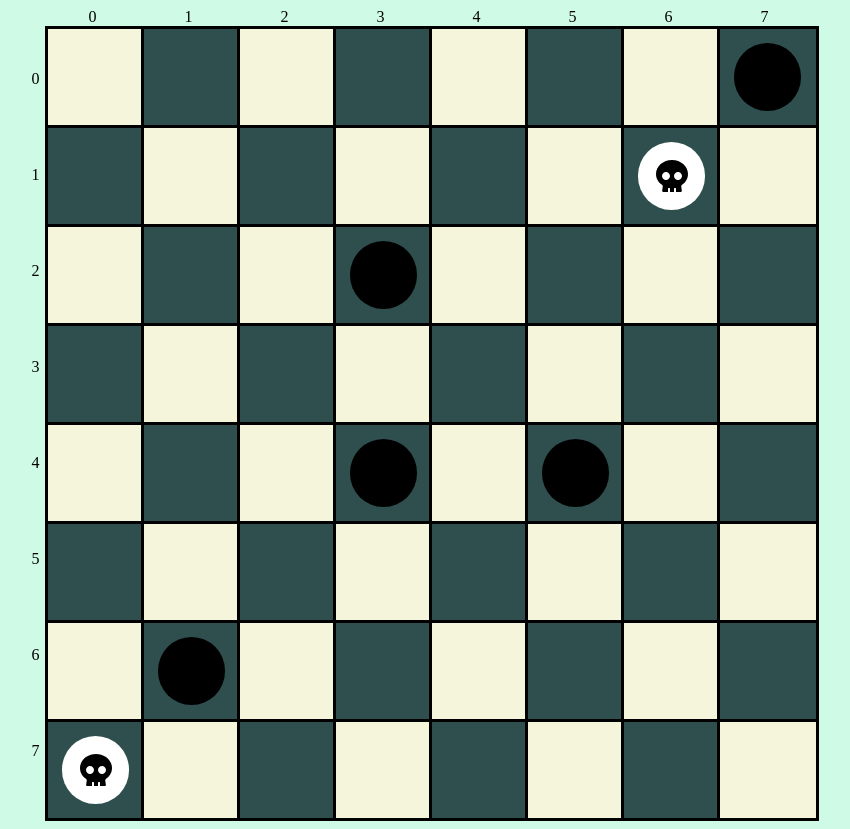
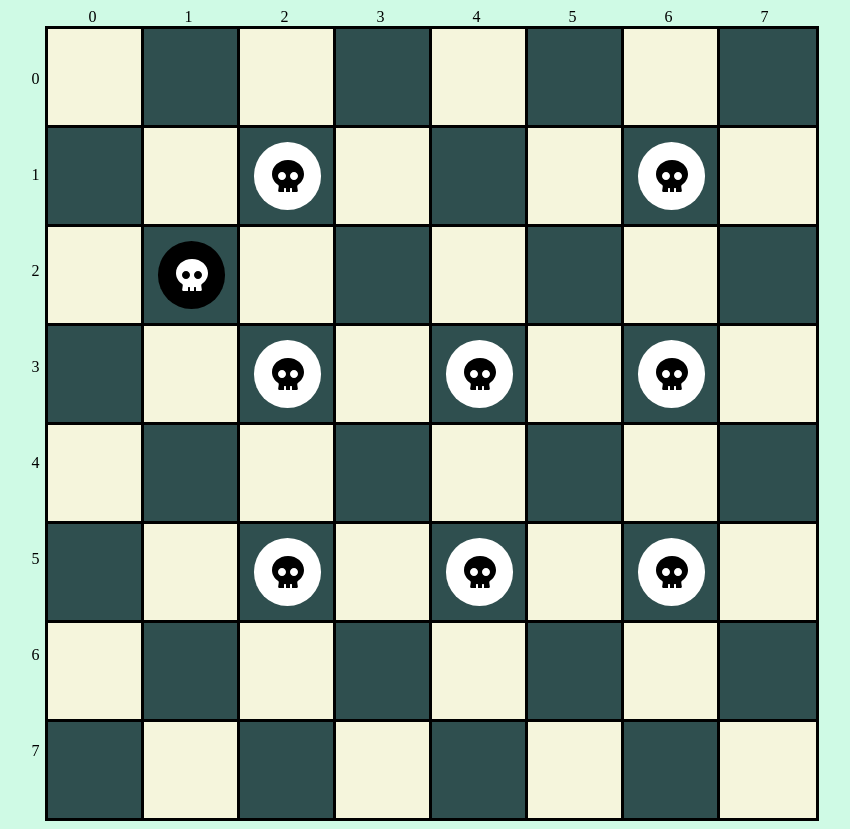
Before and after one commit to KarlTaal/Kabe-veebirakendus, a Vue app: page / in a window 1280 px wide. Shown: the whole page, without its empty margins (262-1112 px from the left). Built offline with nearby package versions, Linux system fonts and the light colour scheme.

Commit message:
Võimaliku käigu näitamine ja peaaegu ka käimine

```diff
--- a/src/components/KabeLaud.vue
+++ b/src/components/KabeLaud.vue
@@ -24,14 +24,17 @@
       <div
           v-for="(ruut, index) in gameSquares"
           :key="index"
-          :class="getSquareClass(index)"
+          :class="[getSquareColorClass(index), ruut !== null && ruut.tüüp === 'sihtkoht' ? 'sihtkoht' : '']"
           :style="index > 55 ? 'border-bottom: solid' : ''"
+          @click="handleRuuduKlikk(ruut !== null && ruut.tüüp === 'sihtkoht', ruut.cords)"
       >
 
       <kabe-nupp
-      v-if="ruut"
+      v-if="ruut !== null && ruut.tüüp === 'nupp'"
       :player="ruut.player"
       :powerful="ruut.powerful"
+      :position="ruut.cords"
+      @nupuKlikk="handleNupuKlikk"
       />
 
       </div>
@@ -41,6 +44,8 @@
 </template>
 
 <script>
+import sooritaKäik from "@/scripts/sooritaKäik";
+import annaRuuduKäigud from "@/scripts/annaRuuduKäigud";
 import KabeNupp from "@/components/KabeNupp";
 import "@/scripts/data";
 import ErinevadLauaSeisud from "../../tests/unit/erinevadLauaSeisud";
@@ -52,16 +57,23 @@ export default {
   components: {KabeNupp},
   data() {
     return {
-      gameField: ErinevadLauaSeisud().tammiKõikKäigudValge
+      gameField: ErinevadLauaSeisud().tammiSöömisedKeerulineMust,
+      valitudNupp: null
     }
   },
 
   computed: {
     gameSquares() {
       const squares = [];
-      this.gameField.forEach(rida => {
-        squares.push(...rida);
-      });
+      for (let i = 0; i < 8; i++) {
+        for (let j = 0; j < 8; j++) {
+          const ruut = this.gameField[i][j];
+          if (ruut !== null && ruut.tüüp === "nupp") {
+            ruut["cords"] = [i,j];
+          }
+          squares.push(ruut);
+        }
+      }
       return squares;
     }
   },
@@ -85,7 +97,16 @@ export default {
       return false;
     },
 
-    getSquareClass(index) {
+    eemaldaSihtkohad(){
+      for (let i = 0; i < 8; i++) {
+        for (let j = 0; j <8; j++) {
+          if (this.gameField[i][j] !== null && this.gameField[i][j].tüüp === "sihtkoht")
+            this.gameField[i][j] = null;
+        }
+      }
+    },
+
+    getSquareColorClass(index) {
       const isEvenRow = this.isEvenRow(index);
       const isEvenCol = index % 2 === 0;
 
@@ -97,6 +118,26 @@ export default {
         return "ruutMust"
       if (!isEvenRow && !isEvenCol)
         return "ruutValge"
+    },
+
+    handleNupuKlikk(koordinaadid) {
+      this.valitudNupp = koordinaadid;
+      this.eemaldaSihtkohad();
+      const käigud = annaRuuduKäigud(koordinaadid, this.gameField);
+      for (let i = 0; i < käigud.length; i++) {
+        const ruuduke = käigud[i][0];
+        this.gameField[ruuduke[0]][ruuduke[1]] = {tüüp: "sihtkoht", cords: [ruuduke[0], ruuduke[1]]};
+      }
+      this.gameField = JSON.parse(JSON.stringify(this.gameField));
+    },
+
+    handleRuuduKlikk(kasOnSihtkoht, sihtKohaKoordinaadid) {
+      if (kasOnSihtkoht){
+        this.eemaldaSihtkohad();
+        console.log("SooritaKäigus on kuskil mingi viga?!?!?!?!?!?!?!?!?!?!?!?!?!")
+        const uusLaud = sooritaKäik([this.valitudNupp, [sihtKohaKoordinaadid]], this.gameField);
+        this.gameField = uusLaud;
+      }
     }
 
   }
@@ -133,12 +174,17 @@ export default {
 .ruutMust {
   border: solid;
   border-bottom: none;
-  background-color: darkslategray;
+  background-color: darkslategrey;
   display: flex;
   width: 6em;
   height: 6em;
   justify-content: center;
   align-items: center;
+}
 
+.sihtkoht {
+  background-color: red;
 }
+
+
 </style>
--- a/src/components/KabeNupp.vue
+++ b/src/components/KabeNupp.vue
@@ -2,6 +2,7 @@
     <div
         class="nupp"
         :class="[player, powerful]"
+        @click="handleKabenupuKlikk"
     >
       <i
           class="fas fa-skull tammi-ikoon"
@@ -21,8 +22,18 @@ export default {
       type: String
     },
     powerful: {
-      default: 'mustTamm',
-      type: String
+      default: false,
+      type: Boolean
+    },
+    position: {
+      default: null,
+      type: Array
+    }
+  },
+
+  methods: {
+    handleKabenupuKlikk() {
+      this.$emit("nupuKlikk", this.position)
     }
   }
 }
--- a/tests/unit/erinevadLauaSeisud.js
+++ b/tests/unit/erinevadLauaSeisud.js
@@ -223,11 +223,11 @@ const ErinevadLauaSeisud = () => {
         ],
         tammiSöömisedKeerulineMust: [
             [null, null, null, null, null, null, null, null],
-            [null, null, {player:"valge", powerful: true}, null, null, null, {player:"valge", powerful: true}, null],
-            [null, {player:"must", powerful: true}, null, null, null, null, null, null],
-            [null, null, {player:"valge", powerful: true}, null, {player:"valge", powerful: true}, null, {player:"valge", powerful: true}, null],
+            [null, null, {player:"valge", powerful: true, tüüp: "nupp"}, null, null, null, {player:"valge", powerful: true, tüüp: "nupp"}, null],
+            [null, {player:"must", powerful: true, tüüp: "nupp"}, null, null, null, null, null, null],
+            [null, null, {player:"valge", powerful: true, tüüp: "nupp"}, null, {player:"valge", powerful: true, tüüp: "nupp"}, null, {player:"valge", powerful: true, tüüp: "nupp"}, null],
             [null, null, null, null, null, null, null, null],
-            [null, null, {player:"valge", powerful: true}, null, {player:"valge", powerful: true}, null, {player:"valge", powerful: true}, null],
+            [null, null, {player:"valge", powerful: true, tüüp: "nupp"}, null, {player:"valge", powerful: true, tüüp: "nupp"}, null, {player:"valge", powerful: true, tüüp: "nupp"}, null],
             [null, null, null, null, null, null, null, null],
             [null, null, null, null, null, null, null, null]
         ],
```
